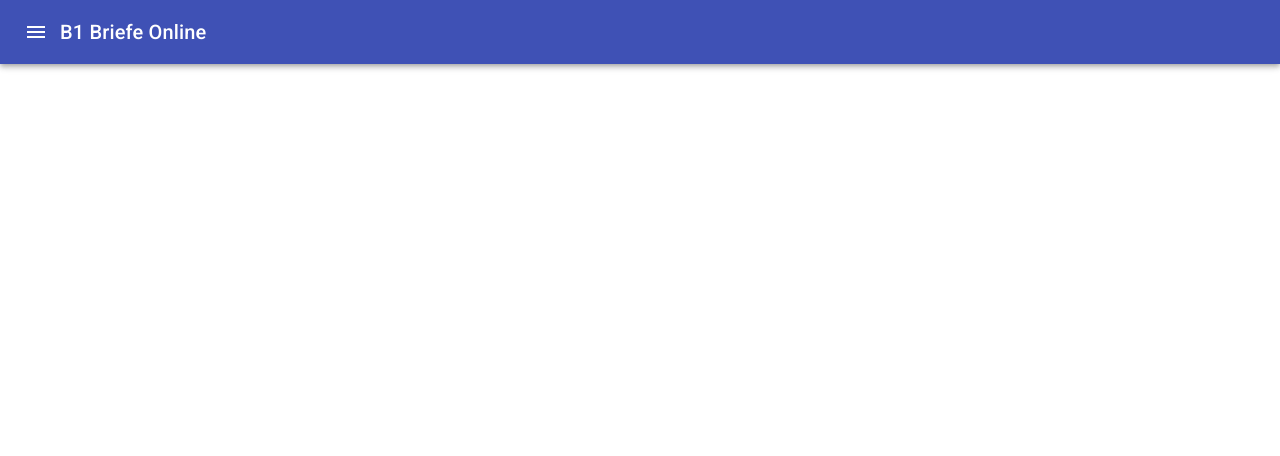
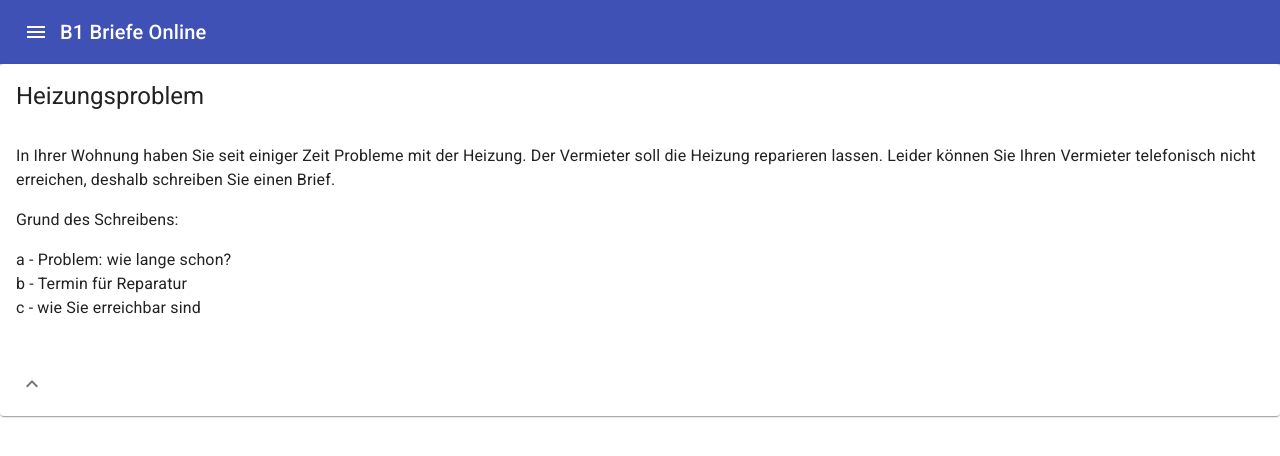
Before and after one commit to mulenatic/b1-briefe-online, a React (Create React App) app: page / in a window 1280 px wide. Shown: the top 456 px of the page. Built offline with nearby package versions, Linux system fonts and the light colour scheme.

Commit message:
Added a component to show a "Letter with solution".

```diff
--- a/src/App.jsx
+++ b/src/App.jsx
@@ -2,7 +2,7 @@ import React from 'react';
 import { AppBar, Toolbar, IconButton, Typography } from '@material-ui/core';
 import 'typeface-roboto';
 import MenuIcon from "@material-ui/icons/Menu";
-
+import LetterCard from './components/LetterCard/LetterCard';
 
 function App() {
   return (
@@ -17,6 +17,7 @@ function App() {
 	    </Typography>
 	  </Toolbar>
 	</AppBar>
+	<LetterCard />
       </div>
   );
 }
--- /dev/null
+++ b/src/components/LetterCard/LetterCard.jsx
@@ -0,0 +1,59 @@
+import React, { Component } from 'react';
+import { CardHeader, CardContent, Typography, Card, CardActions, IconButton, Collapse } from "@material-ui/core";
+import { ExpandMore, ExpandLess } from "@material-ui/icons";
+
+const ExpandIcon = ({ expanded }) =>
+      !expanded ? <ExpandLess /> : <ExpandMore />;
+
+export default class LetterCard extends Component {
+
+    constructor(props) {
+	super(props);
+	this.state = {
+	    expanded: false,
+	    demoData: {
+		title: "Heizungsproblem",
+		problem: `In Ihrer Wohnung haben Sie seit einiger Zeit Probleme mit der Heizung. Der Vermieter soll die Heizung reparieren lassen. Leider k&ouml;nnen Sie Ihren Vermieter telefonisch nicht erreichen, deshalb schreiben Sie einen Brief.</p>
+<p>Grund des Schreibens:</p>
+<p>a - Problem: wie lange schon?<br/>b - Termin f&uuml;r Reparatur<br/>c - wie Sie erreichbar sind</p>`,
+		solution: `<p><br/>Sehr geehrter Herr M&ouml;ller,</p>
+<p>ich schreibe Ihnen, weil ich in meiner Wohnung ein Problem mit der Heizung habe. Ich habe Sie angerufen, aber leider konnte ich Sie nicht erreichen. Es ist sehr dringend, denn seit drei Tagen ist die Heizung kaputt. Seit gestern ist es drau&szlig;en kalt und in der Wohnung sind nur 16 Grad. Das ist zu kalt f&uuml;r mich und meine Familie - meine Tochter hat schon eine Erk&auml;ltung!<br/>Wann k&ouml;nnen Sie die Heizung reparieren oder einen Handwerker schicken? Mein Mann (meine Frau) ist jeden Nachmittag zu Hause, Sie k&ouml;nnen einfach anrufen und kommen. Oder Sie rufen mich an, meine Handynummer ist 0 1520 278494 ...</p>
+<p>Mit freundlichen Gr&uuml;&szlig;en</p>
+<p>(Ihr Vor- und Familienname)</p>`
+	    }
+	};
+
+    }
+
+    createMarkup = (html) => ( { __html: html });
+
+    toggleExpanded = () => {
+	this.setState({ expanded: !this.state.expanded });
+    };
+
+
+    render() {
+	return (
+	    <Card>
+	      <CardHeader title={this.state.demoData.title}/>
+	      <CardContent>
+		<Typography dangerouslySetInnerHTML={this.createMarkup(this.state.demoData.problem)}>
+		</Typography>
+	      </CardContent>
+	      <CardActions>
+		<IconButton onClick={this.toggleExpanded}>
+		  <ExpandIcon expanded={this.state.expanded} />
+		</IconButton>
+	      </CardActions>
+	      <Collapse in={this.state.expanded}>
+		<CardContent>
+		  <Typography dangerouslySetInnerHTML={this.createMarkup(this.state.demoData.solution)}>
+		  </Typography>
+		</CardContent>
+	      </Collapse>
+	    </Card>
+
+	)
+    }
+
+}
```
Also changed, not shown: 1 other file (tests, documents, lock files or other folders).
